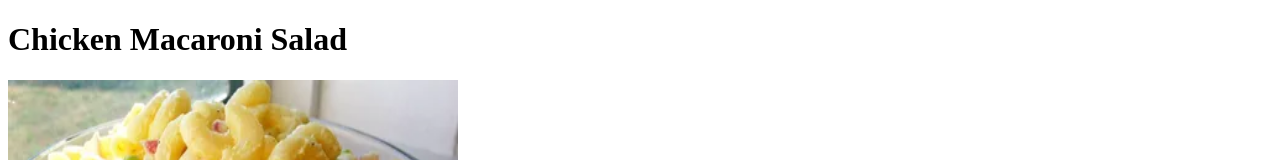
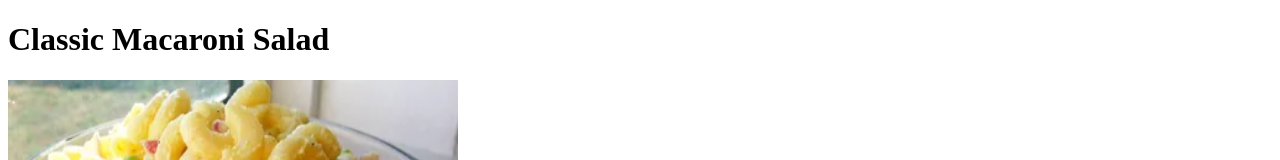
Before and after one commit to MichaelKing98/odin-recipes, a plain HTML site: page recipes/classic-macaroni-salad.html in a window 1280 px wide. Shown: the top 160 px of the page. Drawn offline with Linux system fonts and the light colour scheme.

Commit message:
Change description of page

```diff
--- a/recipes/classic-macaroni-salad.html
+++ b/recipes/classic-macaroni-salad.html
@@ -6,7 +6,7 @@
     <title>Document</title>
 </head>
 <body>
-    <h1>Chicken Macaroni Salad</h1>
+    <h1>Classic Macaroni Salad</h1>
     <img src="../images/878056_Classic-Macaroni-Salad-4x3-1-2000-ade81d04aca74d889f4dac53bd58432c.webp" alt="Classic Macaroni Salad" height="350" width="450">
     <h2>Description</h2>
     <p>This macaroni salad always gets lots of compliments. It's an easy recipe to make and has a pleasing taste that everyone seems to love!</p>
```
